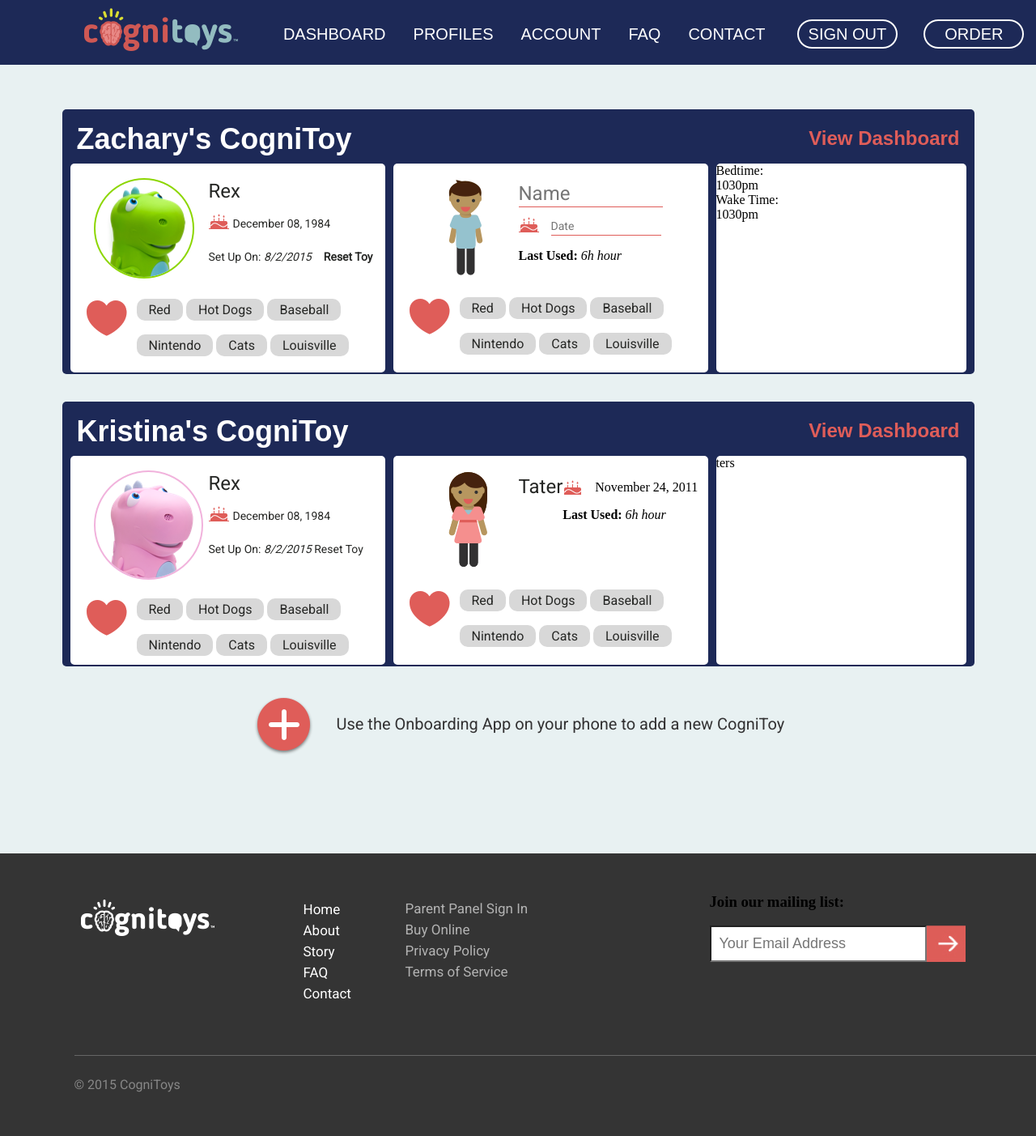
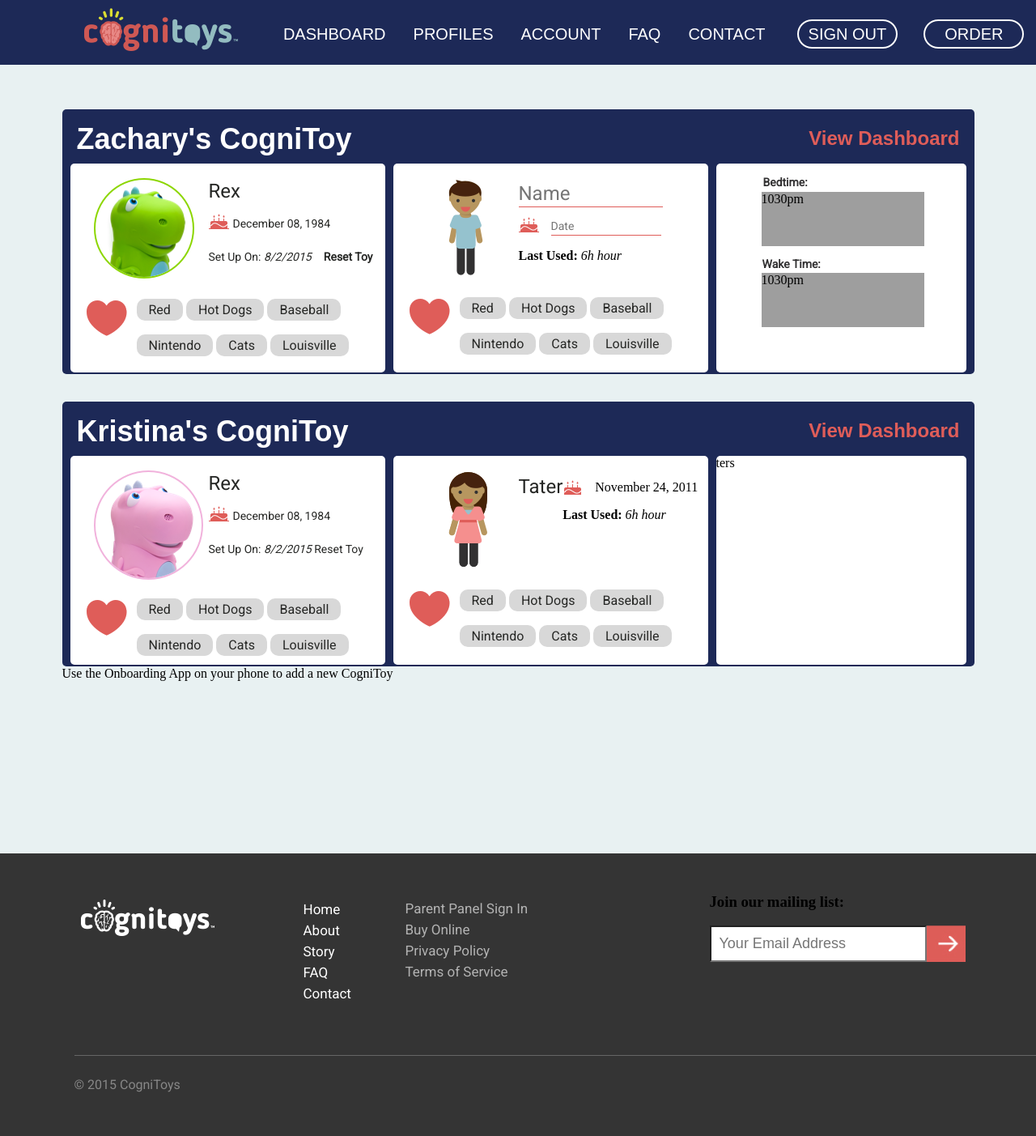
Before and after one commit to CV-AO/cogni_web, a PHP site: page /profiles.php in a window 1280 px wide; the page is wider, and only the part inside the window is pictured. Shown: that part at 81% size. Run offline with PHP 8.4, Linux system fonts and the light colour scheme; some libraries are stand-ins or nearby versions; some web fonts are replaced; grey boxes are pictures that could not be loaded.

Commit message:
added changes to profiles am/pm time picker

```diff
--- a/style.css
+++ b/style.css
@@ -271,10 +271,22 @@
 #profiles_toydetail_block_bottom_two_top_right_name {color:#262725;font-size:24px;font-family:'Roboto',sans-serif;float:left;margin:6px 0 0 0;}
 #profiles_toydetail_block_bottom_two_top_right_birthdate {margin:12px 0 0 0;background:url(images/birthday-icon-copy.png)no-repeat;padding:0 0 0 40px;float:left;}
 #profiles_toydetail_block_bottom_two_top_right_lastused {margin:16px 0 0 0;float:left;}
-#profiles_toydetail_block_bottom_three_one {}
-#profiles_toydetail_block_bottom_three_two {}
-#profiles_toydetail_block_bottom_three_three {}
-#profiles_toydetail_block_bottom_three_four {}
-#profiles_bottom {background:url(images/add-button.png)no-repeat;padding:22px 0 0 102px;margin:37px 0 0 237px;width:572px;color:#323132;font-size:20px;font-family:'Roboto',sans-serif;height:73px;float:left;}
+#profiles_toydetail_block_bottom_three_one {float:left;margin:15px 0 0 58px;padding:0;color:#323132;font-size:14px;font-family:'Roboto',san-serif;font-weight:700;}
+#profiles_toydetail_block_bottom_three_two {float:left;margin:4px 0 0 56px;padding:0;height:67px;width:201px;background:url(images/profile-timepicker-bg.png)no-repeat;}
+#profiles_toydetail_block_bottom_three_three {float:left;margin:14px 0 0 57px;padding:0;height:15px;width:200px;color:#323132;font-size:14px;font-family:'Roboto',san-serif;font-weight:700;}
+#profiles_toydetail_block_bottom_three_four {float:left;margin:4px 0 0 56px;padding:0;height:67px;width:201px;background:url(images/profile-timepicker-bg.png)no-repeat;}
+#profiles_toydetail_block_bottom_three_five {background:url(images/o-n-button.png)no-repeat;width:75px;height:35px;margin:210px 0 0 110px;}
 input.profiles_name {border:0;border-bottom:1px solid #df5d59;overflow:hidden;resize:none;width:178px;background:white;color:#262725;font-family:'Roboto',sans-serif;outline:0;padding:0 0 4px 0;margin:0;height:30px;font-size:24px;}
 input.profiles_date {border:0;border-bottom:1px solid #df5d59;overflow:hidden;resize:none;width:136px;background:white;color:#262725;font-family:'Roboto',sans-serif;outline:0;padding:0;margin:0;height:23px;font-size:14px;}
+.timeset1{display: inline-block;height: 100%;vertical-align: middle;width: 120px;}
+.timeset2{display: inline-block;height: 100%;vertical-align: middle;width: 69px;}
+.tsf{font-family: "Roboto",sans-serif;font-size: 40px; font-weight: 600;display: inline-block;  padding: 7px 0 0 0;text-align: center;vertical-align: middle;}
+.timeChange {position: relative;}
+#timebox{position : absolute;top: 80%;}
+#timePicker {background: #fbfbfb;border: 1px solid #000;border-radius: 7px;font-family: "Roboto",sans-serif;font-size: 24px ; font-weight: 600;display: block;padding: 20px 0;position: relative;text-align: center;width: 180px;z-index: 22;}
+#timePicker select {font-size: 16px;font-weight: 600;height: 35px;position: relative;pointer-events: auto;width: 60px;}
+#timePicker:after, #timePicker:before {bottom: 100%;left: 50%;border: solid transparent;content: " ";height: 0;width: 0;position: absolute;pointer-events: inherit;}
+#timePicker:after {border-bottom-color: #fbfbfb;border-width: 15px;margin-left: -15px;}
+#timePicker:before {border-bottom-color: #000;border-width: 16px;margin-left: -16px;}
+.ampmpill {border-radius: 8px;box-sizing: border-box;font-family: "Roboto",sans-serif;font-size: 0px;height: 22px;margin: 20px auto 0 auto;overflow: hidden;width: 130px;}
+.ampmpill .ampmswitch {background: #ccc;color: #fff;cursor: pointer;display: inline-block;font-size: 16px;height: 22px;padding: 2px 0 0 0;text-align: center;width: 50%;}
```
